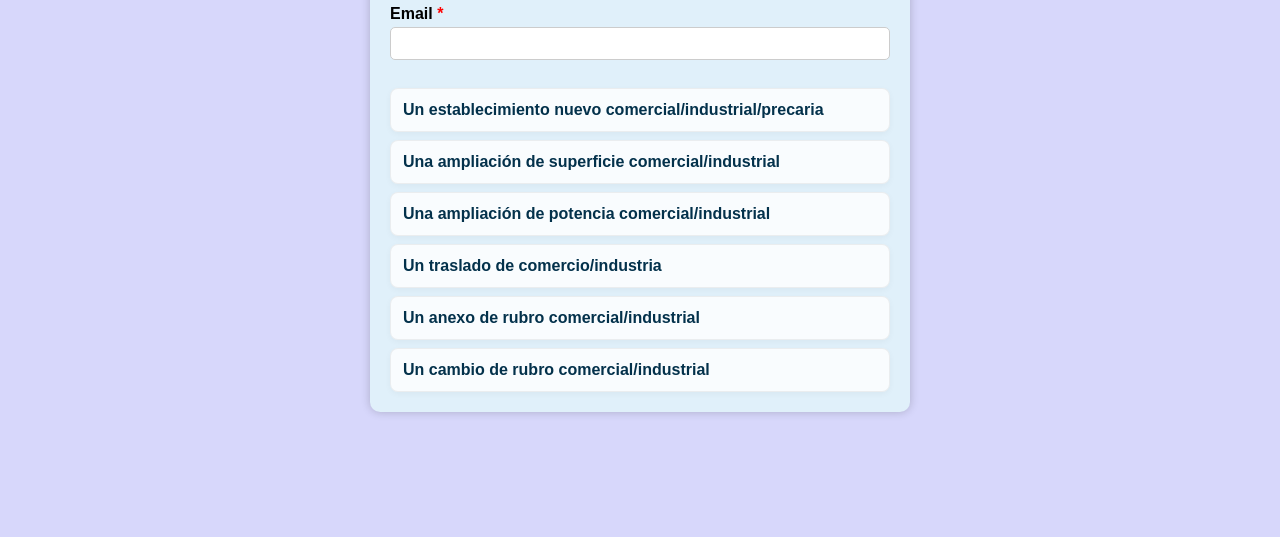
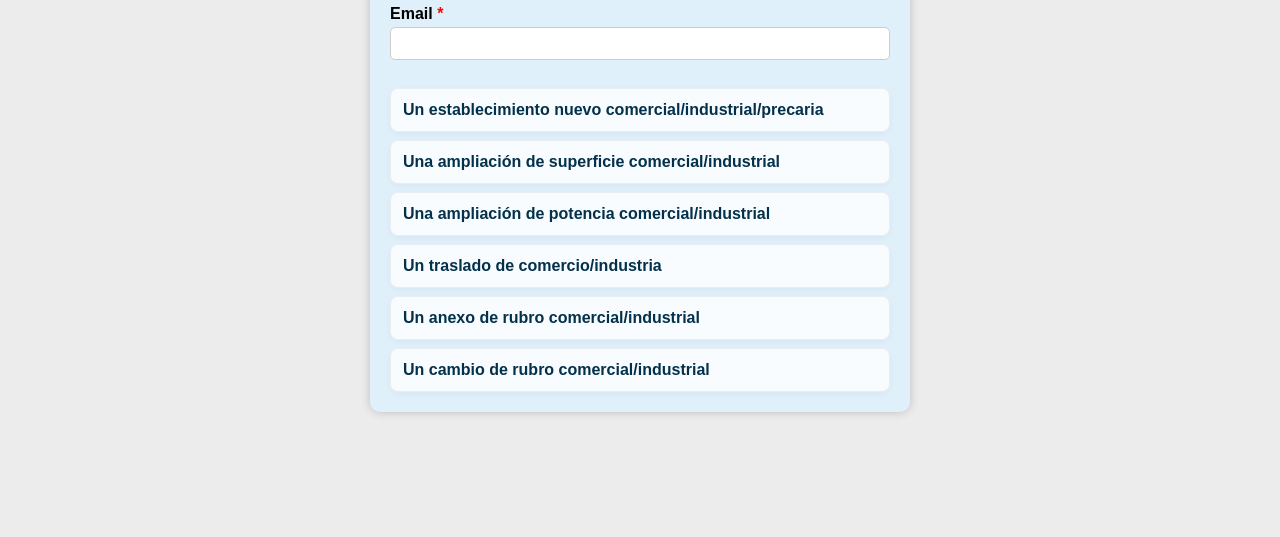
Before and after one commit to MATYENSOPAY/MATYENSOPAY.github.io, a plain HTML site: page index.html in a window 1280 px wide. Shown: the part 263-800 px from the top of the page. Drawn offline with Linux system fonts and the light colour scheme.

Commit message:
Update index.css

```diff
--- a/index.css
+++ b/index.css
@@ -1,6 +1,6 @@
 body {
   font-family: Arial, sans-serif;
-  background-color: #d7d7fb;
+  background-color: #ececec;
   margin: 0;
   padding: 0;
 }
```
